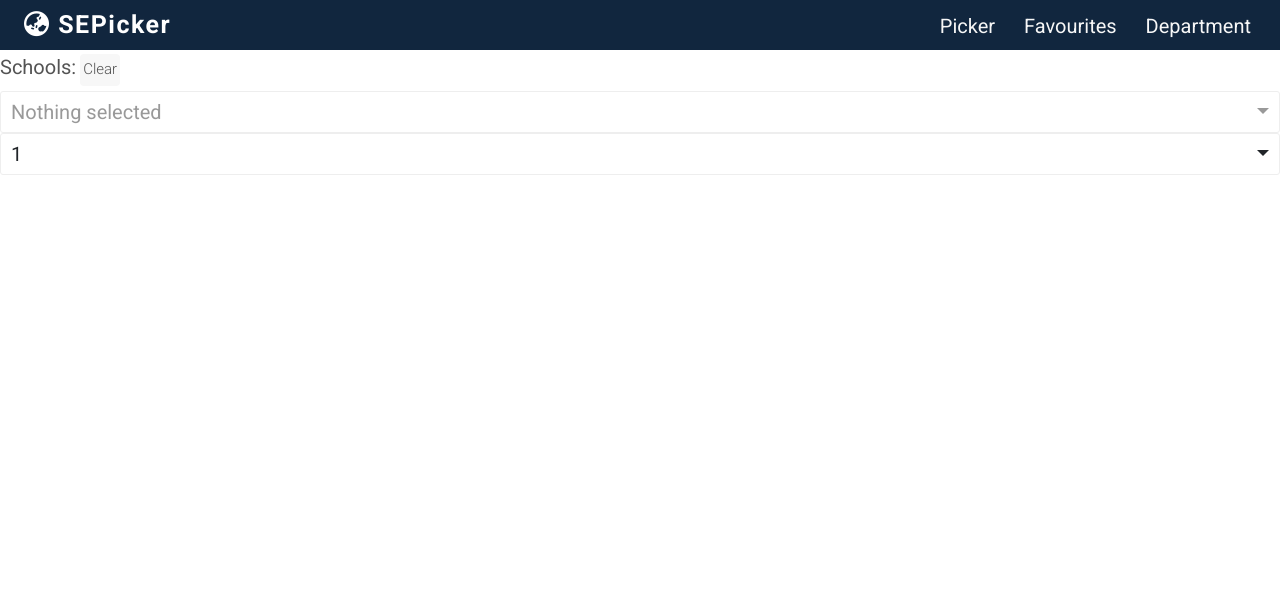
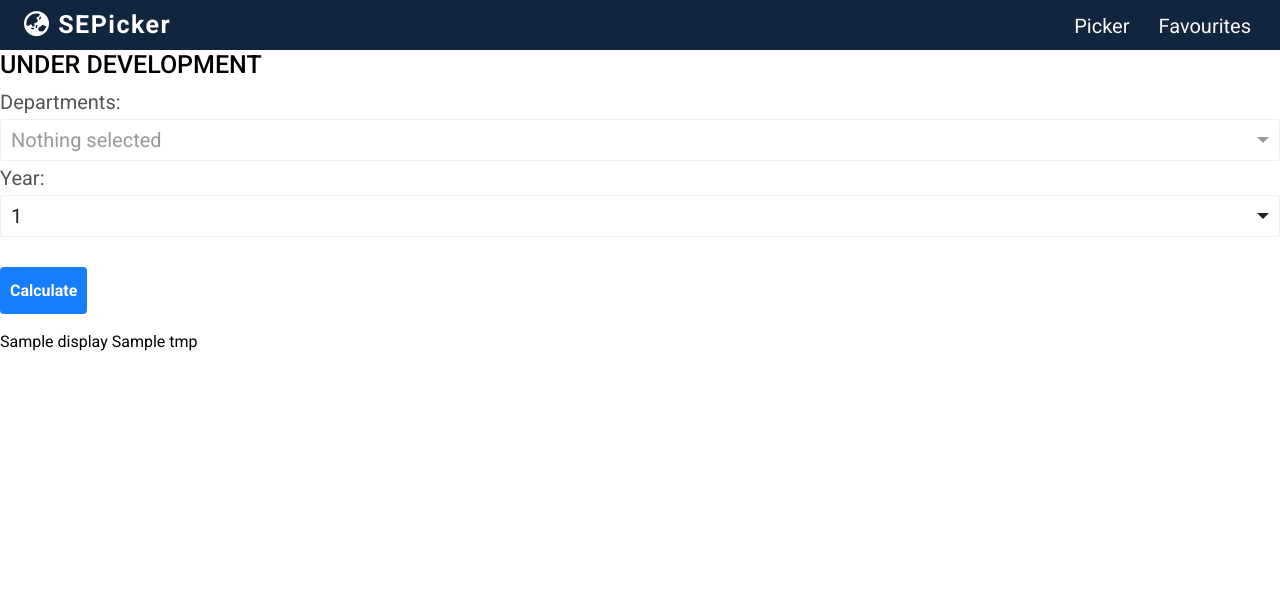
Before and after one commit to tangboxuan/SEPicker, a Flask app: template templates/department.html in a window 1280 px wide. Shown: the top 595 px of the page. Run offline with Flask 2, Linux system fonts and the light colour scheme; the template is opened without the code that fills it: most values are stand-ins (such as "Sample title", 1, 10 or a date in 2020); some libraries are stand-ins or nearby versions.

Commit message:
departments

```diff
--- a/app.py
+++ b/app.py
@@ -1,6 +1,7 @@
 import os
 from flask import Flask, redirect, render_template, request, send_from_directory
 from static import Algo
+from static import Algo_module_codes
 
 app = Flask(__name__)
 
@@ -231,9 +232,19 @@ def sub_search():
                                 selected_schools=selected_schools,list_of_schools=list_of_schools)
 
 
-@app.route('/department')
+@app.route('/department', methods=["GET", "POST"])
 def department():
-    return render_template("department.html")
+    if request.method == "GET":
+        return render_template("department.html")
+    else:
+        departments = request.form.getlist("department")
+        level = request.form.getlist("year")
+        d = {}
+        for i in range(len(departments)):
+            d[departments[i]] = int(level[i])
+        input_dict = {'Location_type': 'regions','Location':['Asia'],'Departments': d}
+        display = Algo_module_codes.main(input_dict)
+        return render_template("department.html", display=display,tmp=input_dict)
 
 
 @app.route('/favicon.ico')
--- a/templates/department.html
+++ b/templates/department.html
@@ -1,18 +1,11 @@
 {%extends "layout.html"%}
 {%block tite%}Search by Department{%endblock%}
 {%block main%}
+<h1>UNDER DEVELOPMENT</h1>
+<form action="/department" method="post">
 <div class="form-group margin-bottom-med">
     <div class="form-group-prepend">
-        <span class="form-group-text font-sz-mid">Schools:</span>
-        <button
-            class="btn-tertiary margin-bottom-sm"
-            type="button"
-            onClick="clearSchool()"
-        >
-            <span class="form-group-text">
-                Clear
-            </span>
-        </button>
+        <span class="form-group-text font-sz-mid">Departments:</span>
     </div>
     <select
         class="selectpicker form-control-lg form-control"
@@ -78,6 +71,7 @@
 <option class="font-sz-mid">UD</option>
 
     </select>
+    <span class="form-group-text font-sz-mid">Year:</span>
     <select
         class="selectpicker form-control-lg form-control"
         name="year"
@@ -90,5 +84,14 @@
 
     </select>
 
+<button
+class="btn-primary margin-top-med"
+type="submit"
+>
+Calculate
+</button>
 </div>
+</form>
+{{display}}
+{{tmp}}
 {%endblock%}
--- a/templates/layout.html
+++ b/templates/layout.html
@@ -33,9 +33,9 @@
                     SEPicker
                 </div>
                 <div class="navigation__list">
-                    <a href="/picker" class="navigation__link">Picker</a>
+                    <a href="/" class="navigation__link">Picker</a>
                     <a href="/fav" class="navigation__link">Favourites</a>
-                    <a href="/department" class="navigation__link">Department</a>
+                    <!-- <a href="/department" class="navigation__link">Department</a> -->
                 </div>
             </nav>
         </div>
```
